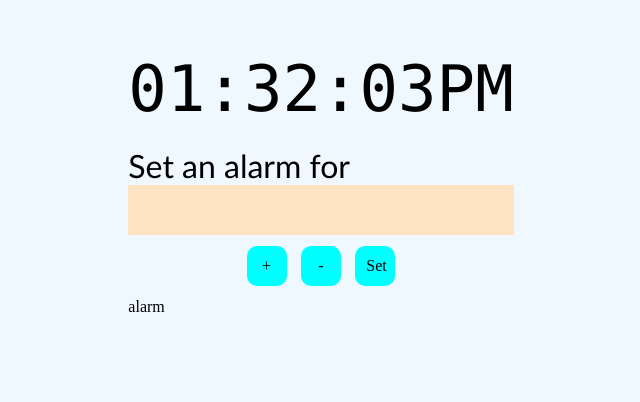
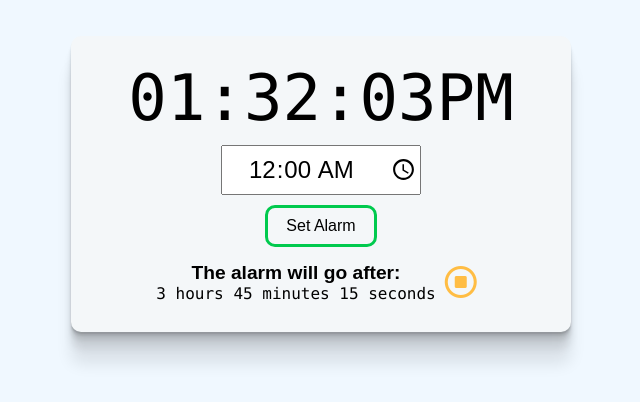
Before and after one commit to probablysamir/Alarm-Clock, a plain HTML site: page index.html in a window 1280 px wide. Shown: the part 216-618 px from the top of the page, without its empty margins (319-959 px from the left). Drawn offline with Linux system fonts and the light colour scheme.

Commit message:
Initial Commit

```diff
--- a/index.html
+++ b/index.html
@@ -5,30 +5,30 @@
     <meta charset="UTF-8">
     <meta http-equiv="X-UA-Compatible" content="IE=edge">
     <meta name="viewport" content="width=device-width, initial-scale=1.0">
+    <title>Clock</title>
 
     <!-- Linking CSS -->
     <link rel="stylesheet" href="./styles/styles.css">
 
-    <title>Clock</title>
-
+    <!-- Fontawesome CDN -->
+    <link rel="stylesheet" href="https://cdnjs.cloudflare.com/ajax/libs/font-awesome/6.2.1/css/all.min.css" integrity="sha512-MV7K8+y+gLIBoVD59lQIYicR65iaqukzvf/nwasF0nqhPay5w/9lJmVM2hMDcnK1OnMGCdVK+iQrJ7lzPJQd1w==" crossorigin="anonymous" referrerpolicy="no-referrer" />
 </head>
 
 <body onload="updateTime(); setInterval('updateTime()', 1000 )">
     <section id="header">
         <audio id="alarm" src="./audio/beep.mp3"></audio>
         <div class="container-time">
-            <div class="current-time">
-                00:00:00XX
+            <div class="current-time"></div>
+            <input type="time" id="input-time" value="00:00">
+            <div class="btn set-alarm">Set Alarm</div>
+            <!-- <div id="alarm-button" style="cursor: pointer;">alarm</div> -->
+            <div class="alarm-on">
+                <div class="remaining-time-container">
+                    <span id="alarm-alert">The alarm will go after:</span>
+                    <div class="remaining-time">3 hours 45 minutes 15 seconds</div>
+                </div>
+                <i class="fa-regular fa-circle-stop stop-alarm"></i>
             </div>
-            <div class="alarm-time">
-                Set an alarm for <div class="alarm-display"></div>
-            </div>
-            <div class="alarm-buttons"><ul>
-                <li class="btn-alarm plus">+</li>
-                <li class="btn-alarm minus">-</li>
-                <li class="btn-alarm set">Set</li>
-            </ul></div>
-            <div id="alarm-button" style="cursor: pointer;">alarm</div>
         </div>
     </section>
 </body>
--- a/js/app.js
+++ b/js/app.js
@@ -1,21 +1,63 @@
+//Initialization of variables
+let inputTime = document.querySelector('#input-time');
+let alarm = document.getElementById('alarm');
+let setAlarm = document.querySelector('.set-alarm');
+let stopAlarm = document.querySelector('.stop-alarm');
+let currentDate, cHour, cSec, ampm, currentTime, time, rHour, rMin, rSec, alarmBeep;
+let alarmFlag = 0;
+let remainingTime=document.querySelector('.remaining-time');
+let alarmAlert = document.querySelector('#alarm-alert');
+setAlarm.addEventListener('click', function () {
+    time = inputTime.value.split(":");
+    alarmFlag=1;
+    alarmAlert.innerText="The alarm will go after:";
+    updateTime();
+})
+stopAlarm.addEventListener('click', function () {
+    alarmFlag = 0;
+    alarmOff();
+})
+
 //This function is called directly via the alternation of the body tag
-function updateTime(){
-    let currentDate = new Date();
-    var cHour = currentDate.getHours();
-    var cMin = currentDate.getMinutes();
-    var cSec = currentDate.getSeconds();
-    var ampm = cHour>12?"PM":"AM";
-    cHour = cHour>12?cHour-12:cHour;
-    cHour = cHour<10?"0"+cHour:cHour;
-    cMin = cMin<10?"0"+cMin:cMin;
-    cSec = cSec<10?"0"+cSec:cSec;
-    let currentTime = document.querySelector('.current-time');
-    currentTime.innerText = cHour+":"+cMin+":"+cSec+ampm;
+function updateTime() {
+    // console.log(inputTime.value);
+    currentDate = new Date();
+    cHour = currentDate.getHours();
+    cMin = currentDate.getMinutes();
+    cSec = currentDate.getSeconds();
+    ampm = cHour > 12 ? "PM" : "AM";
+    cHour = cHour > 12 ? cHour - 12 : cHour;
+    cHour = cHour < 10 ? "0" + cHour : cHour;
+    cMin = cMin < 10 ? "0" + cMin : cMin;
+    cSec = cSec < 10 ? "0" + cSec : cSec;
+    currentTime = document.querySelector('.current-time');
+    currentTime.innerText = cHour + ":" + cMin + ":" + cSec + ampm;
+    if (alarmFlag == 1) alarmCheck();
+}
+function alarmCheck() {
+    cHour = ampm == "AM" ? cHour : parseInt(cHour) + 12;
+    if (cHour == time[0] && cMin == time[1]) {
+        alarmBeep = setInterval(alarmOn,1000);
+        console.log(alarmBeep);
+    }
+    rMin=time[1]-cMin;
+    rMin=rMin<0?rMin+60:rMin;
+    rHour=time[0]-cHour-1;
+    rHour=rHour<0?rHour+24:rHour;
+    rSec=60-cSec;
+    console.log(rHour);
+    if(rHour==0 || rHour==23 && rMin==0){
+        remainingTime.innerText="";
+        alarmAlert.innerText="Ring Ring!!"
+    }
+    else{
+        remainingTime.innerText=`${rHour} hours ${rMin} minutes ${rSec} seconds`
+    }
+}
+function alarmOn(){
+    if(alarmFlag==1){alarm.play();}
 }
 
-alarmButton = document.getElementById('alarm-button')
-alarmButton.addEventListener('click',function(){
-    var alarm = document.getElementById('alarm');
-    console.log(alarm);
-    alarm.play();
-})
+function alarmOff() {
+    clearInterval(alarmBeep);
+}
--- a/styles/styles.css
+++ b/styles/styles.css
@@ -1,10 +1,11 @@
-*{
+* {
     margin: 0;
     padding: 0;
     box-sizing: border-box;
+    font-family: sans-serif;
 }
 
-body{
+body {
     min-height: 100vh;
     display: flex;
     justify-content: center;
@@ -12,43 +13,91 @@ body{
     background-color: aliceblue;
 }
 
-.container-time{
+.container-time {
+    width: 500px;
     display: flex;
     justify-content: center;
     flex-direction: column;
+    gap: 10px;
+    box-shadow: rgba(0, 0, 0, 0.09) 0px 2px 1px, rgba(0, 0, 0, 0.09) 0px 4px 2px, rgba(0, 0, 0, 0.09) 0px 8px 4px, rgba(0, 0, 0, 0.09) 0px 16px 8px, rgba(0, 0, 0, 0.09) 0px 32px 16px;
+    padding: 5%;
+    border-radius: 10px;
+    background-color: rgb(244, 247, 249);
 }
 
-.current-time{
-    font-family:"consolas";
+.current-time {
+    font-family: "consolas";
+    text-align: center;
     font-size: 4rem;
 }
 
-.alarm-time{
+.alarm-time {
     margin: 5% 0 0 0;
     font-size: 2rem;
     font-family: 'Gill Sans', 'Gill Sans MT', Calibri, 'Trebuchet MS', sans-serif;
 }
 
-.alarm-display{
+#input-time {
+    text-align: center;
+    margin: auto;
+    width: 200px;
     height: 50px;
-    background-color: bisque;
+    font-size: 1.5rem;
 }
 
-.alarm-buttons ul{
-    list-style: none;
+.btn {
+    border: 3px #00ca4e solid;
+    min-width: 110px;
+    height: 40px;
     display: flex;
-    flex-direction: row;
-    padding: 3%;
     justify-content: center;
-    gap: 4%;
+    align-items: center;
+    padding: 4%;
+    border-radius: 10px;
+    transition: 0.3s;
 }
 
-.btn-alarm{
-    padding: 3%;
-    height: 40px;
-    width: 40px;
-    text-align: center;
-    border-radius: 10px;
-    background-color: aqua;
+.btn:hover {
+    background-color: #00ca4e;
+    color: white;
+}
+
+.set-alarm {
+    margin: auto;
     cursor: pointer;
 }
+
+.alarm-on{
+    display: flex;
+    justify-content: center;
+}
+
+.remaining-time-container{
+    display: flex;
+    flex-direction: column;
+    justify-content: center;
+}
+
+.remaining-time-container span{
+    display: block;
+    text-align: center;
+    font-weight: 700;
+    font-size: 1.2rem;
+}
+
+.remaining-time-container .remaining-time{
+    text-align: center;
+    font-family: consolas;
+}
+
+.fa-circle-stop{
+    color: #ffbd44;
+    font-size: 2rem;
+    cursor: pointer;
+    padding: 2%;
+    transition: 0.3s;
+}
+
+.fa-circle-stop:hover{
+    color: #ff605c;
+}
```
Also changed, not shown: 1 other file.
